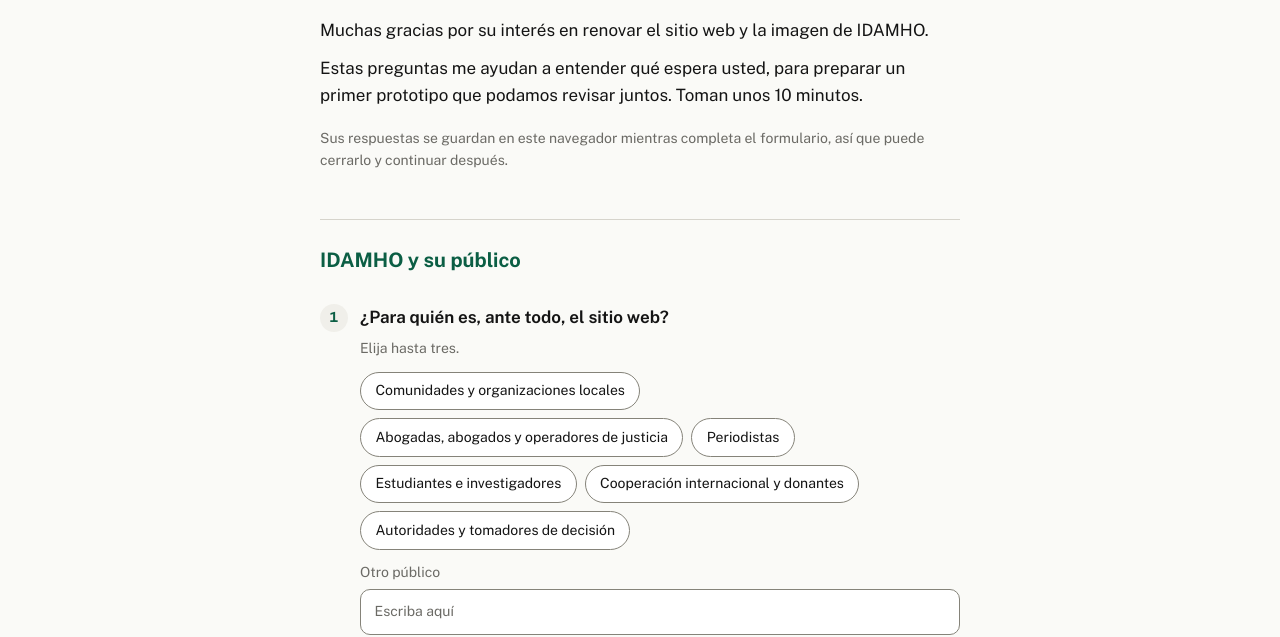
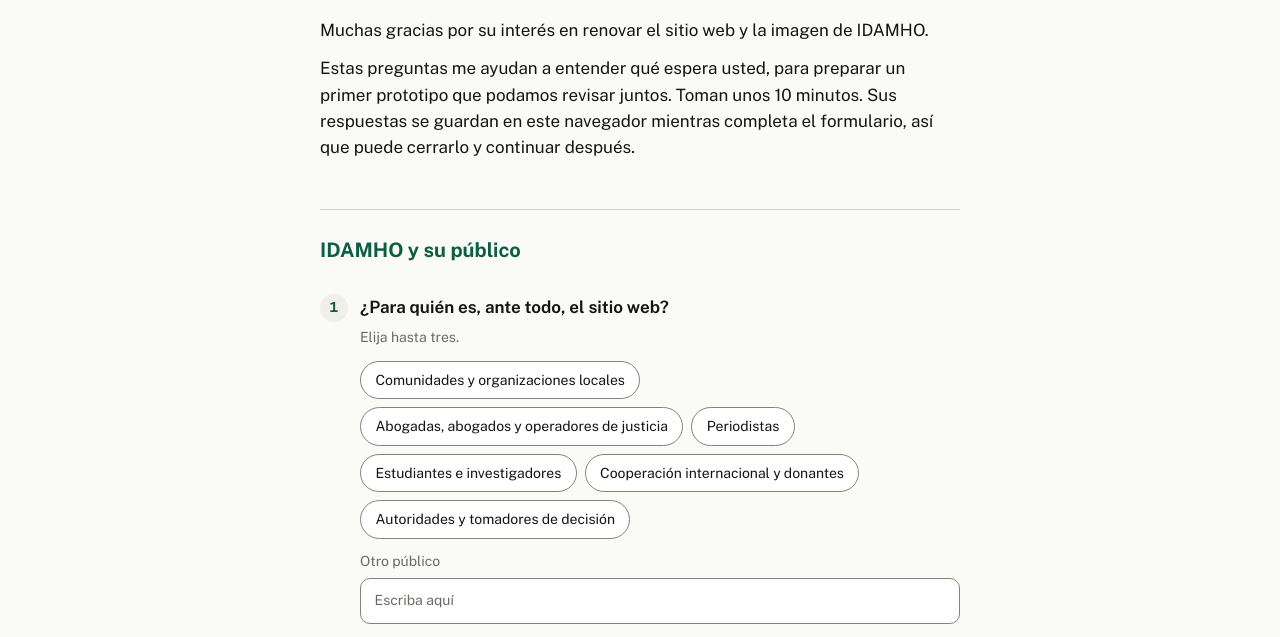
Before and after one commit to andres-alegria/Website_IDAMHO_Consulta, a plain HTML site: page index.html in a window 1280 px wide. Shown: the part 184-821 px from the top of the page. Drawn offline with Linux system fonts and the light colour scheme.

Commit message:
Fold the draft-saving note into the intro paragraph

```diff
--- a/css/style.css
+++ b/css/style.css
@@ -57,7 +57,6 @@ main { max-width: var(--measure); margin: 0 auto; padding: 2.5rem var(--gutter)
 /* ---------- intro ---------- */
 .intro h1 { font-size: var(--fs-xl); font-weight: 800; letter-spacing: -0.02em; margin-bottom: 1.25rem; }
 .intro p + p { margin-top: 0.75rem; }
-.intro .note { margin-top: 1.25rem; font-size: var(--fs-sm); color: var(--meta); }
 @media (max-width: 480px) { .top-inner { font-size: 0.8125rem; } }
 
 /* ---------- sections and questions ---------- */
--- a/js/form-data.js
+++ b/js/form-data.js
@@ -12,9 +12,8 @@ window.FORM = {
     heading: "Un nuevo sitio web y una imagen renovada para IDAMHO",
     paragraphs: [
       "Muchas gracias por su interés en renovar el sitio web y la imagen de IDAMHO.",
-      "Estas preguntas me ayudan a entender qué espera usted, para preparar un primer prototipo que podamos revisar juntos. Toman unos 10 minutos.",
+      "Estas preguntas me ayudan a entender qué espera usted, para preparar un primer prototipo que podamos revisar juntos. Toman unos 10 minutos. Sus respuestas se guardan en este navegador mientras completa el formulario, así que puede cerrarlo y continuar después.",
     ],
-    note: "Sus respuestas se guardan en este navegador mientras completa el formulario, así que puede cerrarlo y continuar después.",
   },
 
   sections: [
--- a/js/form.js
+++ b/js/form.js
@@ -28,7 +28,6 @@
   $("#intro").append(
     h("h1", null, F.intro.heading),
     ...F.intro.paragraphs.map((p) => h("p", null, p)),
-    h("p", { class: "note" }, F.intro.note),
   );
   $("#by").textContent = F.meta.by;
 
```
